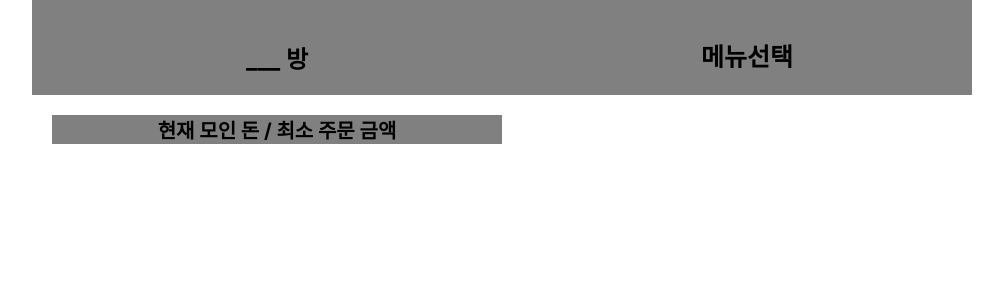
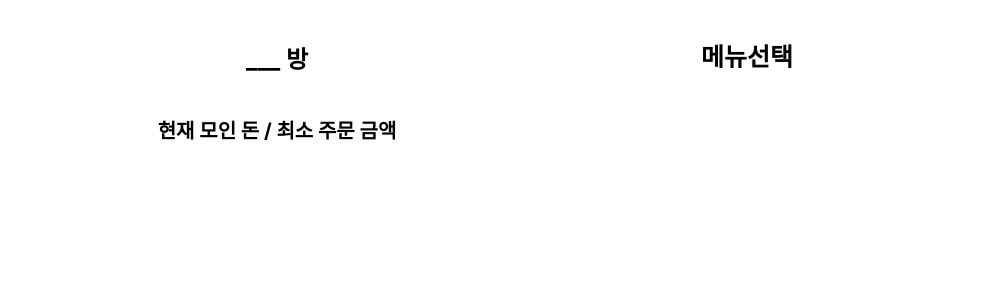
Before and after one commit to 2nd-HUFSummer-Hackathon/SPotato, a React (Create React App) app in the folder domdelivery/: page /match in a window 1280 px wide. Shown: the top 300 px of the page, without its empty margins (138-1141 px from the left). Built offline with nearby package versions, Linux system fonts and the light colour scheme.

Commit message:
color change for white

```diff
--- a/domdelivery/src/pages/Match.js
+++ b/domdelivery/src/pages/Match.js
@@ -1,15 +1,15 @@
 function Match() {
   return (
     <div className="Match" style={{display: "inline-block", verticleAlign: "middle"}}>
-      <div style={{display: "flex", backgroundColor: "grey", alignItems: "flex-start"}}>
+      <div style={{display: "flex", alignItems: "flex-start"}}>
        <div style={{marginLeft: 20, marginTop: 20, width: 450}}>
          <h2>___ 방</h2>
        </div>
-       <div style={{marginLeft: 20, backgroundColor: "grey" ,marginTop: 20, width: 450}}>
+       <div style={{marginLeft: 20 ,marginTop: 20, width: 450}}>
          <h1 style={{fontSize: 25}}>메뉴선택</h1>
        </div>
       </div>
-      <div style={{marginLeft: 20, backgroundColor: "grey", marginTop: 20, width: 450}}>
+      <div style={{marginLeft: 20, marginTop: 20, width: 450}}>
         <h3 style={{fontSize: 20}}>현재 모인 돈 / 최소 주문 금액</h3>
       </div>
     </div>
```
